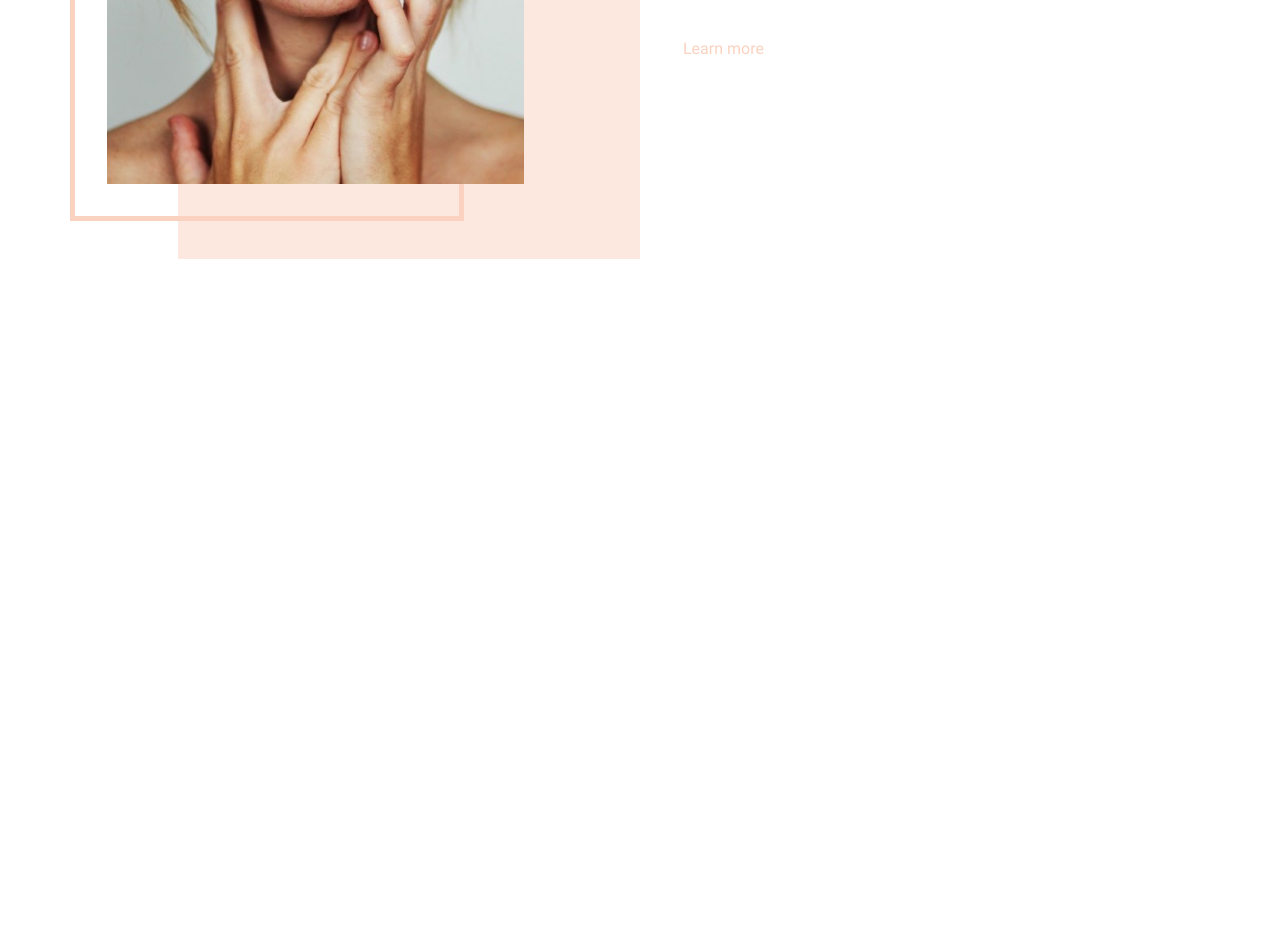
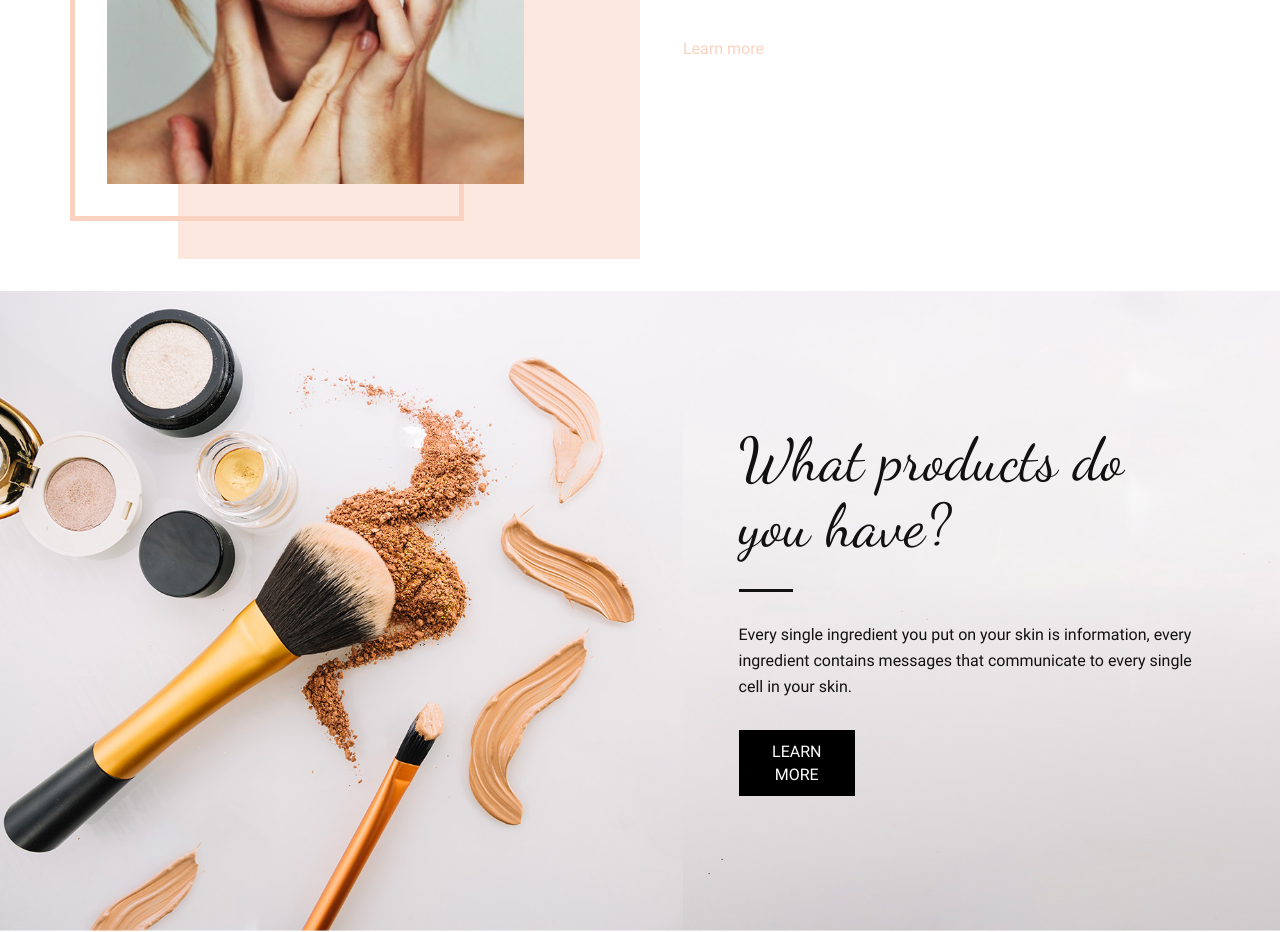
Before and after one commit to JovanicaK/BeautySalon, a website: page index.html in a window 1280 px wide. Shown: the part 1676-2608 px from the top of the page. Before the commit the page ends 1967 px from the top, so only its background shows below. Drawn offline with nearby package versions, Linux system fonts and the light colour scheme; files that its build step writes are made by us from their sources; files whose address does not match are found by name.

Commit message:
Added products section and isolated mixins from helpers

```diff
--- a/index.html
+++ b/index.html
@@ -57,15 +57,15 @@
     </header>
     <main class="main">
         <section class="banner">
-            <div class="banner__img bg" style="background-image: url('images/banner.jpg');">
+            <div class="banner__img col-53 bg" style="background-image: url('images/banner.jpg');">
             </div>
-            <div class="banner__content bg" style="background-image: url('images/bg2.jpg');">
+            <div class="banner__content col-46 bg" style="background-image: url('images/bg2.jpg');">
                 <span class="banner__subtitle subtitle">Beauty studio</span>
                 <h1 class="banner__title">Welcome</h1>
                 <p class="banner__text">
                     to Slow Beauty Eco Salon, an Organic Beauty Salon in New York
                 </p>
-                <p class="small-text">Image from
+                <p class="banner__text--italic small-text">Image from
                     <a class="banner__link" href="javascript:;">
                         Freepik
                     </a>
@@ -132,7 +132,7 @@
         <section class="skincare-section">
             <div class="wrapper">
                 <div class="row">
-                    <div class="col">
+                    <div class="col-50">
                         <div class="skincare-section__layer-container">
                             <div class="layer-1"></div>
                             <div class="layer-2"></div>
@@ -141,7 +141,7 @@
                             </div>
                         </div>
                     </div>
-                    <div class="col">
+                    <div class="col-50">
                         <div class="skincare-section__content-container">
                             <h2 class="skincare-section__title">
                                 Advanced skincare
@@ -158,6 +158,20 @@
                 </div>
             </div>
         </section>
+        <section class="products row">
+            <div class="products__img col-53 bg" style="background-image: url('images/banner2.jpg');">
+            </div>
+            <div class="products__content col-46 bg" style="background-image: url('images/bg3.jpg');">
+                <h2 class="products__title">What products do you have?</h2>
+                <span class="card__line"></span>
+                <p class="products__text small-text">
+                    Every single ingredient you put on your skin is information, every ingredient contains messages that communicate to every single cell in your skin.
+                </p>
+                <a class="products__btn btn" href="javascript:;">
+                    Learn more
+                </a>
+            </div>
+        </section>
 
     </main>
 
--- a/src/scss/config/_helpers.scss
+++ b/src/scss/config/_helpers.scss
@@ -26,46 +26,35 @@
     background-size: cover;
 }
 
-
-@mixin noFlex {
-    flex: none;
-    max-width: 100%;
+.row {
+    display: flex;
+    flex-wrap: wrap;
+    align-items: center;
+    @include mq(phone) {
+        display: block;
+    }
 }
 
-@mixin src($high) {
-    display: block;
-    height: $high;
+.col-50 {
+    flex: 1 1 50%;
+    max-width: 50%;
+    @include mq(phone) {
+        @include noFlex();
+    }
 }
 
-@mixin center {
-    position: absolute;
-    top: 50%;
-    left: 50%;
-    transform: translate(-50%,-50%);
+.col-53 {
+    flex: 1 1 53.33%;
+    max-width: 53.33%;
+    @include mq(phone) {
+        @include noFlex();
+    }
 }
 
-@mixin text($fz,$lh,$fw) {
-    font-size: $fz;
-    line-height: $lh;
-    font-weight: $fw;
+.col-46 {
+    flex: 1 1 46.66%;
+    max-width: 46.66%;
+    @include mq(phone) {
+        @include noFlex();
+    }
 }
-
-@mixin flex($jc,$ai,$fd) {
-    display: flex;
-    flex-wrap: wrap;
-    justify-content: $jc;
-    align-items: $ai;
-    flex-direction: $fd;
-}
-
-@mixin flex-between() {
-    display: flex;
-    justify-content: space-between;
-    align-items: center;
-}
-
-@mixin centerFlex() {
-    display: flex;
-    justify-content: center;
-    align-items: center;
-}
--- /dev/null
+++ b/src/scss/config/_mixins.scss
@@ -0,0 +1,42 @@
+@mixin noFlex {
+    flex: none;
+    max-width: 100%;
+}
+
+@mixin src($high) {
+    display: block;
+    height: $high;
+}
+
+@mixin center {
+    position: absolute;
+    top: 50%;
+    left: 50%;
+    transform: translate(-50%,-50%);
+}
+
+@mixin text($fz,$lh,$fw) {
+    font-size: $fz;
+    line-height: $lh;
+    font-weight: $fw;
+}
+
+@mixin flex($jc,$ai,$fd) {
+    display: flex;
+    flex-wrap: wrap;
+    justify-content: $jc;
+    align-items: $ai;
+    flex-direction: $fd;
+}
+
+@mixin flex-between() {
+    display: flex;
+    justify-content: space-between;
+    align-items: center;
+}
+
+@mixin centerFlex() {
+    display: flex;
+    justify-content: center;
+    align-items: center;
+}
--- a/src/scss/config/_typografy.scss
+++ b/src/scss/config/_typografy.scss
@@ -26,7 +26,6 @@ h2 {
     @include text(60px,66px,300);
     font-family: $secondary-font;
     margin-top: 65px;
-    text-transform: capitalize;
     @include mq(tablet) {
         font-size: 36px;
         line-height: 40px;
@@ -52,8 +51,5 @@ p {
 }
 
 .small-text {
-    display: block;
-    margin-bottom: 30px;
-    font-style: italic;
     @include text(16px,26px,400);
 }
--- a/src/scss/layout/_banner.scss
+++ b/src/scss/layout/_banner.scss
@@ -8,24 +8,18 @@
 }
 
 .banner__img {
-    flex: 1 1 53.33%;
-    max-width: 53.33%;
     min-height: 680px;
     @include mq(phone) {
-        @include noFlex;
         min-height: 610px;
     }
 }
 
 .banner__content {
-    flex: 1 1 46.66%;
-    max-width: 46.66%;
     padding: 100px 60px 50px 0;
     color: $dark;
     position: relative;
     z-index: 2;
     @include mq(phone) {
-        @include noFlex;
         padding: 50px 30px;
     }
 }
@@ -37,7 +31,6 @@
 
 .banner__title {
     margin-bottom: 20px;
-
 }
 
 .banner__text {
@@ -46,6 +39,11 @@
     @include mq(tablet) {
         margin-right: 31px;
     }
+}
+
+.banner__text--italic {
+    font-style: italic;
+    margin-bottom: 30px;
 }
 
 .banner__link {
--- /dev/null
+++ b/src/scss/layout/_products.scss
@@ -0,0 +1,57 @@
+.products {
+    .card__line {
+        @include mq(phone) {
+            width: 24px;
+        }
+    }
+}
+.products__img {
+    min-height: 641px;
+    @include mq(tablet) {
+        min-height: 537px;
+    }
+}
+
+.products__content {
+    padding-left: 56px;
+    padding-right: 87px;
+    color: $dark;
+    display: flex;
+    flex-direction: column;
+    flex-wrap: wrap;
+    justify-content: center;
+    min-height: 641px;
+    @include mq(tablet) {
+        min-height: 537px;
+        padding-left: 35px;
+        padding-right: 55px;
+    }
+    @include mq(phone) {
+        padding: 0 52px;
+    }
+}
+
+.products__title {
+    @include mq(phone) {
+        font-size: 36px;
+        line-height: 40px;
+    }
+}
+.products__text {
+    margin: 30px 0;
+}
+
+.products__btn {
+    background-color: $black;
+    color: $white;
+    margin-bottom: 65px;
+    margin-right: 338px;
+    text-align: center;
+    @include mq(tablet) {
+        margin-bottom: 50px;
+        margin-right: 88.4px;
+    }
+    @include mq(phone) {
+        margin-right: auto;
+    }
+}
--- a/src/scss/layout/_section-cards.scss
+++ b/src/scss/layout/_section-cards.scss
@@ -87,7 +87,7 @@
         width: 45px;
     }
     @include mq(phone) {
-        width: 32px;
+        width: 27px;
     }
 }
 
--- a/src/scss/layout/_skincare-section.scss
+++ b/src/scss/layout/_skincare-section.scss
@@ -1,22 +1,5 @@
 .skincare-section {
     padding: 70px 0;
-}
-
-.row {
-    display: flex;
-    flex-wrap: wrap;
-    align-items: center;
-    @include mq(phone) {
-        display: block;
-    }
-}
-
-.col {
-    flex: 1 1 50%;
-    max-width: 50%;
-    @include mq(phone) {
-        @include noFlex();
-    }
 }
 
 .skincare-section__layer-container {
@@ -106,8 +89,11 @@
     }
 }
 
+.skincare-section__title {
+    text-transform: capitalize;
+}
+
 .skincare-section__text {
-    font-style: normal;
     margin-top: 34px;
     margin-bottom: 37px;
 }
--- a/src/scss/style.scss
+++ b/src/scss/style.scss
@@ -3,8 +3,9 @@
 @import 'config/reset';
 @import 'config/fonts';
 @import 'config/variables';
+@import 'config/breakpoints';
+@import 'config/mixins';
 @import 'config/helpers';
-@import 'config/breakpoints';
 @import 'config/iconfont';
 @import 'config/typografy';
 
@@ -19,3 +20,4 @@
 @import 'layout/banner';
 @import 'layout/section-cards';
 @import 'layout/skincare-section';
+@import 'layout/products';
```
Also changed, not shown: assets/index.html (+19 -5 lines), assets/css/style.css, assets/images/banner2.jpg (added), assets/images/bg3.jpg (added), src/images/banner2.jpg (added), src/images/bg3.jpg (added).
